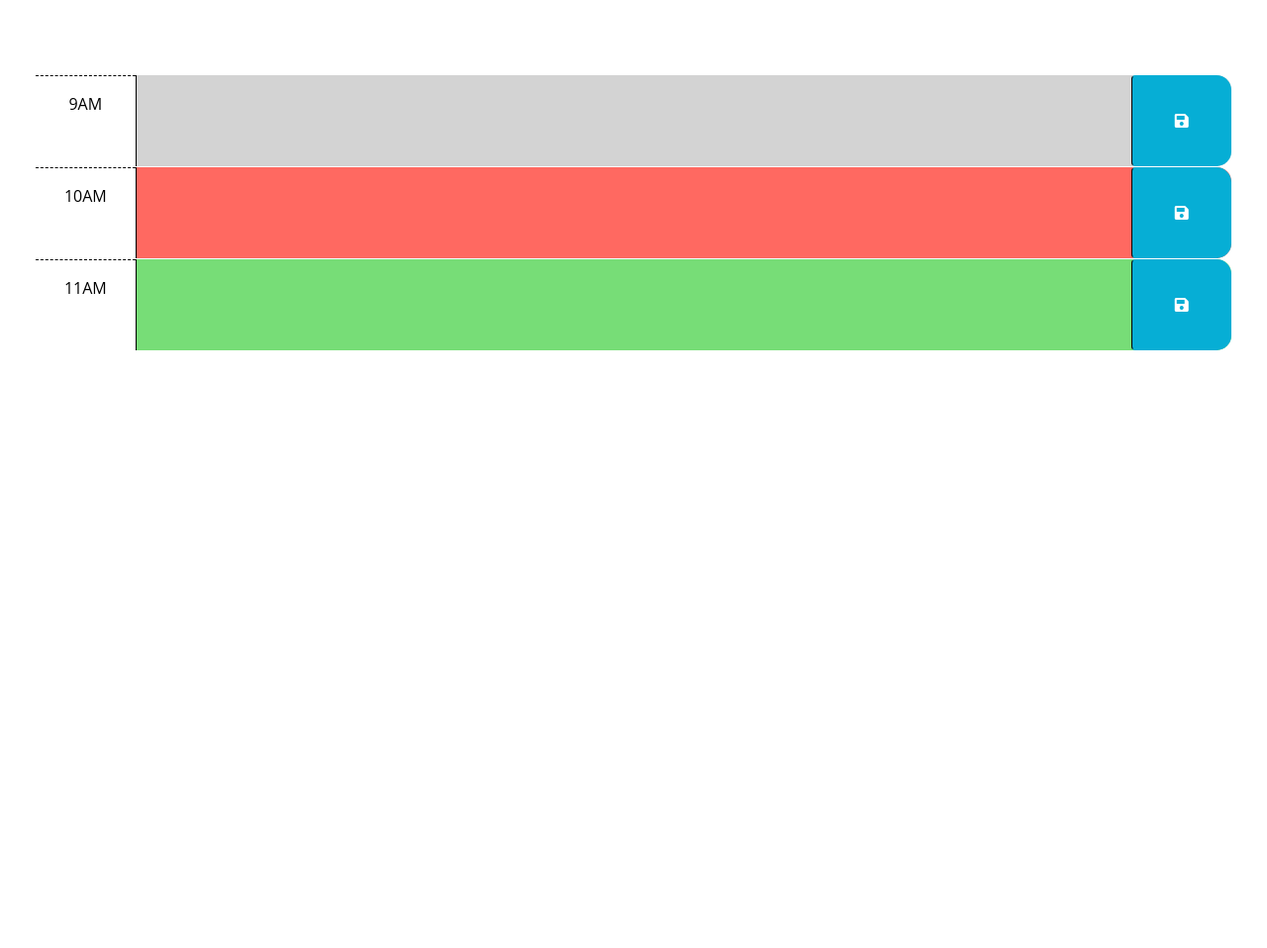
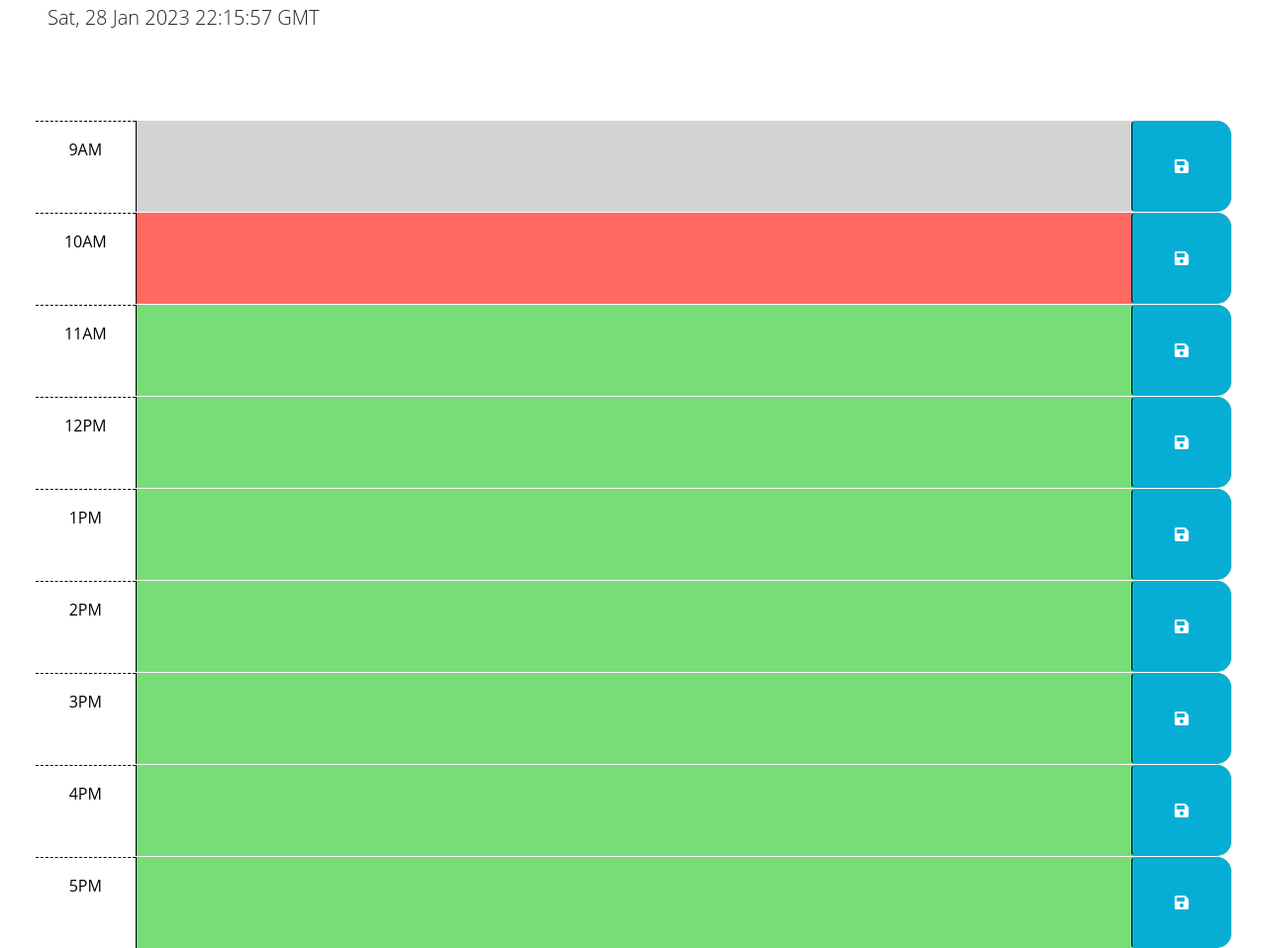
Before and after one commit to haleytrimpert/work-day-scheduler, a plain HTML site: page index.html in a window 1280 px wide. Shown: the part 176-1134 px from the top of the page at 99% size. Before the commit the page ends 800 px from the top, so only its background shows below. Drawn offline with nearby package versions, Linux system fonts and the light colour scheme.

Commit message:
added hours HTML and time js

```diff
--- a/index.html
+++ b/index.html
@@ -20,6 +20,11 @@
       href="https://fonts.googleapis.com/css2?family=Fira+Sans:wght@400;700&display=swap"
       rel="stylesheet"
     />
+    <script
+    src="https://cdn.jsdelivr.net/npm/dayjs@1.11.3/dayjs.min.js"
+    integrity="sha256-iu/zLUB+QgISXBLCW/mcDi/rnf4m4uEDO0wauy76x7U="
+    crossorigin="anonymous"
+  ></script>
     <link rel="stylesheet" href="style.css" />
     <title>Work Day Scheduler</title>
   </head>
@@ -67,7 +72,60 @@
           <i class="fas fa-save" aria-hidden="true"></i>
         </button>
       </div>
+
+
+      <div id="hour-12" class="row time-block future">
+      <div class="col-2 col-md-1 hour text-center py-3">12PM</div>
+      <textarea class="col-8 col-md-10 description" rows="3"> </textarea>
+      <button class="btn saveBtn col-2 col-md-1" aria-label="save">
+        <i class="fas fa-save" aria-hidden="true"></i>
+      </button>
     </div>
+
+
+    <div id="hour-1" class="row time-block future">
+    <div class="col-2 col-md-1 hour text-center py-3">1PM</div>
+    <textarea class="col-8 col-md-10 description" rows="3"> </textarea>
+    <button class="btn saveBtn col-2 col-md-1" aria-label="save">
+      <i class="fas fa-save" aria-hidden="true"></i>
+    </button>
+  </div>
+
+
+  <div id="hour-2" class="row time-block future">
+  <div class="col-2 col-md-1 hour text-center py-3">2PM</div>
+  <textarea class="col-8 col-md-10 description" rows="3"> </textarea>
+  <button class="btn saveBtn col-2 col-md-1" aria-label="save">
+    <i class="fas fa-save" aria-hidden="true"></i>
+  </button>
+  </div>
+
+
+  <div id="hour-3" class="row time-block future">
+  <div class="col-2 col-md-1 hour text-center py-3">3PM</div>
+  <textarea class="col-8 col-md-10 description" rows="3"> </textarea>
+  <button class="btn saveBtn col-2 col-md-1" aria-label="save">
+    <i class="fas fa-save" aria-hidden="true"></i>
+  </button>
+  </div>
+
+
+  <div id="hour-4" class="row time-block future">
+  <div class="col-2 col-md-1 hour text-center py-3">4PM</div>
+  <textarea class="col-8 col-md-10 description" rows="3"> </textarea>
+  <button class="btn saveBtn col-2 col-md-1" aria-label="save">
+    <i class="fas fa-save" aria-hidden="true"></i>
+  </button>
+  </div>
+
+
+  <div id="hour-5" class="row time-block future">
+  <div class="col-2 col-md-1 hour text-center py-3">5PM</div>
+  <textarea class="col-8 col-md-10 description" rows="3"> </textarea>
+  <button class="btn saveBtn col-2 col-md-1" aria-label="save">
+    <i class="fas fa-save" aria-hidden="true"></i>
+  </button>
+  </div>
 
     <script src="https://cdnjs.cloudflare.com/ajax/libs/jquery/3.2.1/jquery.min.js"></script>
     <script src="https://cdn.jsdelivr.net/npm/dayjs@1.11.3/dayjs.min.js"
--- a/script.js
+++ b/script.js
@@ -1,6 +1,9 @@
 // Wrap all code that interacts with the DOM in a call to jQuery to ensure that
 // the code isn't run until the browser has finished rendering all the elements
 // in the html.
+var today= dayjs();
+$('#currentDay').text(today);
+
 $(function () {
   // TODO: Add a listener for click events on the save button. This code should
   // use the id in the containing time-block as a key to save the user input in
```
